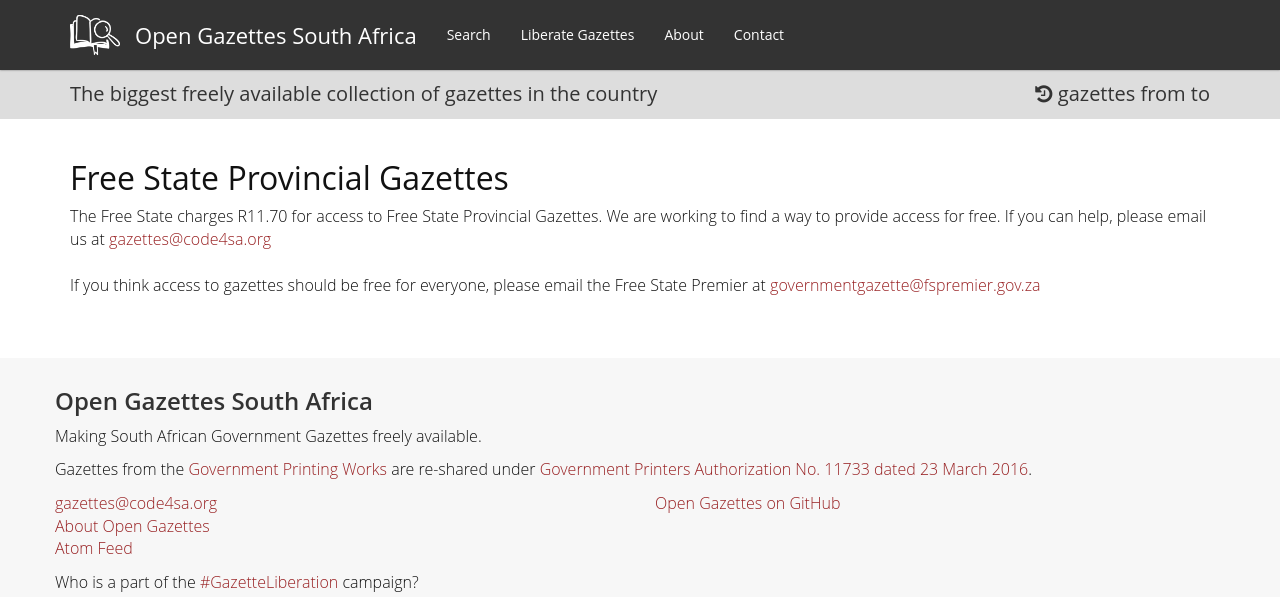
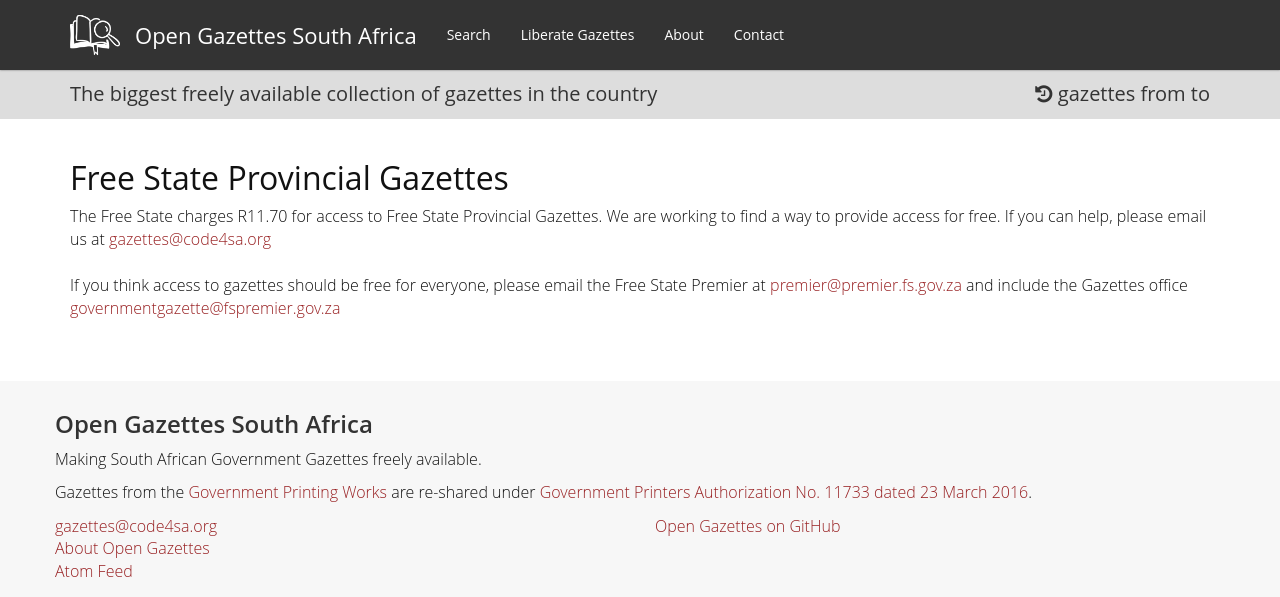
Before and after one commit to OpenUpSA/opengazettes, a Jekyll site: the page built from _gazettes/ZA-FS/index.md, in a window 1280 px wide. Shown: the top 597 px of the page. Built offline with Jekyll 4.4.1, drawn with Linux system fonts in a browser that asks for light colours; comment, search, counter and statistics services are not loaded.

Commit message:
amend ZA-FS notice

```diff
--- a/_gazettes/ZA-FS/index.md
+++ b/_gazettes/ZA-FS/index.md
@@ -4,5 +4,5 @@
 jurisdiction: ZA-FS
 jurisdiction_name: Free State
 provincial: true
-notice: The Free State charges R11.70 for access to Free State Provincial Gazettes. We are working to find a way to provide access for free. If you can help, please email us at <a href="mailto:gazettes@code4sa.org">gazettes@code4sa.org</a> <br><br> If you think access to gazettes should be free for everyone, please email the Free State Premier at <a href="mailto:governmentgazette@fspremier.gov.za">governmentgazette@fspremier.gov.za</a>
+notice: The Free State charges R11.70 for access to Free State Provincial Gazettes. We are working to find a way to provide access for free. If you can help, please email us at <a href="mailto:gazettes@code4sa.org">gazettes@code4sa.org</a><br><br>If you think access to gazettes should be free for everyone, please email the Free State Premier at <a href="mailto:premier@premier.fs.gov.za">premier@premier.fs.gov.za</a> and include the Gazettes office <a href="mailto:governmentgazette@fspremier.gov.za">governmentgazette@fspremier.gov.za</a>
 ---
```
